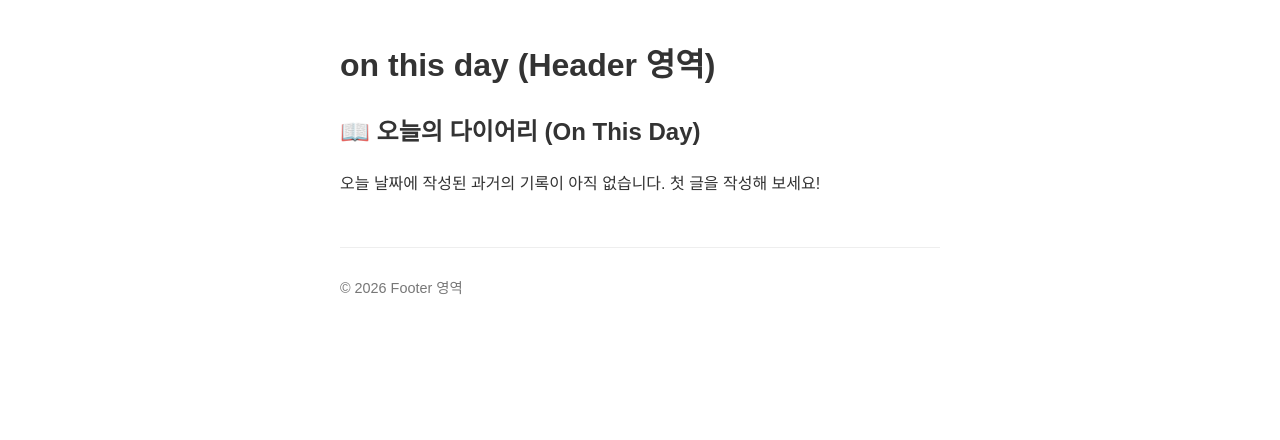
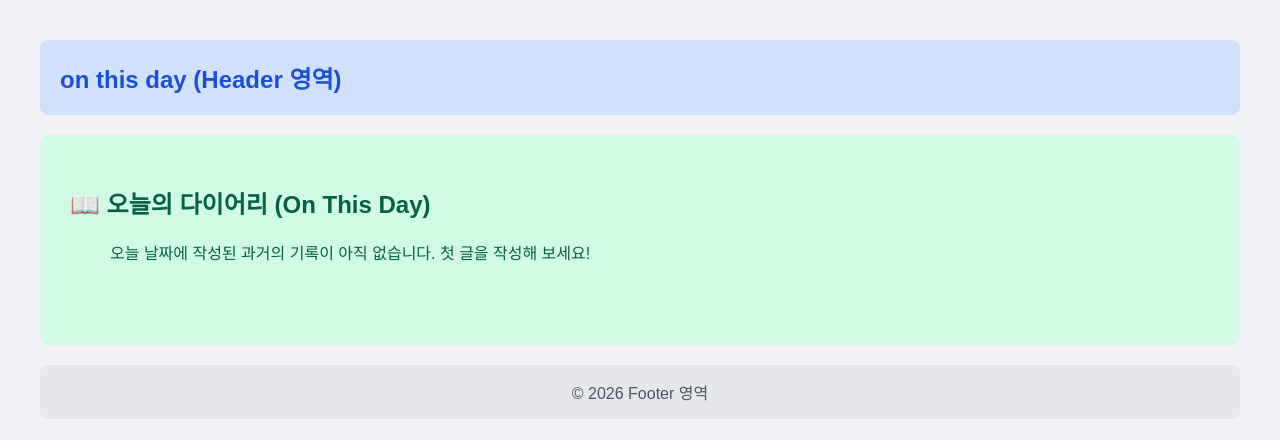
Before and after one commit to yunj3h/yunj3h.github.io, a Jekyll site: the page built from index.md, in a window 1280 px wide. Shown: the top 440 px of the page. Built offline with Jekyll 4.4.1, drawn with Linux system fonts in a browser that asks for light colours.

Commit message:
Update style.scss

```diff
--- a/assets/css/style.scss
+++ b/assets/css/style.scss
@@ -1,44 +1,45 @@
 ---
 ---
 
-$primary-color: #007acc;
-$text-color: #333;
-
+/* 전체 페이지 기본 설정 */
 body {
   font-family: sans-serif;
-  max-width: 600px;
-  margin: 40px auto;
-  padding: 0 20px;
-  line-height: 1.6;
-  color: $text-color;
+  margin: 0;
+  padding: 40px;
+  background-color: #f0f2f5;
+}
 
-  header h1 a {
-    text-decoration: none;
-    color: #111;
-  }
-
-  .diary-list {
-    list-style: none;
-    padding: 0;
-  }
-
-  .diary-item {
-    margin-bottom: 25px;
-    padding-left: 15px;
-    border-left: 3px solid $primary-color;
-
-    .diary-year {
-      font-weight: bold;
-      color: $primary-color;
-      margin-right: 8px;
-    }
-  }
-
-  footer {
-    margin-top: 50px;
-    font-size: 0.9em;
-    color: #777;
-    border-top: 1px solid #eee;
-    padding-top: 15px;
+/* Header 영역: 연한 파란색 배경 */
+.box-header {
+  background-color: #d0e1fd;
+  padding: 20px;
+  border-radius: 8px;
+  margin-bottom: 20px;
+  h1 {
+    margin: 0;
+    color: #1d4ed8;
+    font-size: 1.5rem;
   }
 }
+
+/* Main 영역: 연한 초록색 배경 */
+.box-main {
+  background-color: #d1fae5;
+  padding: 30px;
+  border-radius: 8px;
+  margin-bottom: 20px;
+  min-height: 150px;
+  color: #065f46;
+}
+
+/* Footer 영역: 연한 회색 배경 */
+.box-footer {
+  background-color: #e5e7eb;
+  padding: 15px;
+  border-radius: 8px;
+  color: #4b5563;
+  text-align: center;
+  p {
+    margin: 0;
+  }
+}
```
